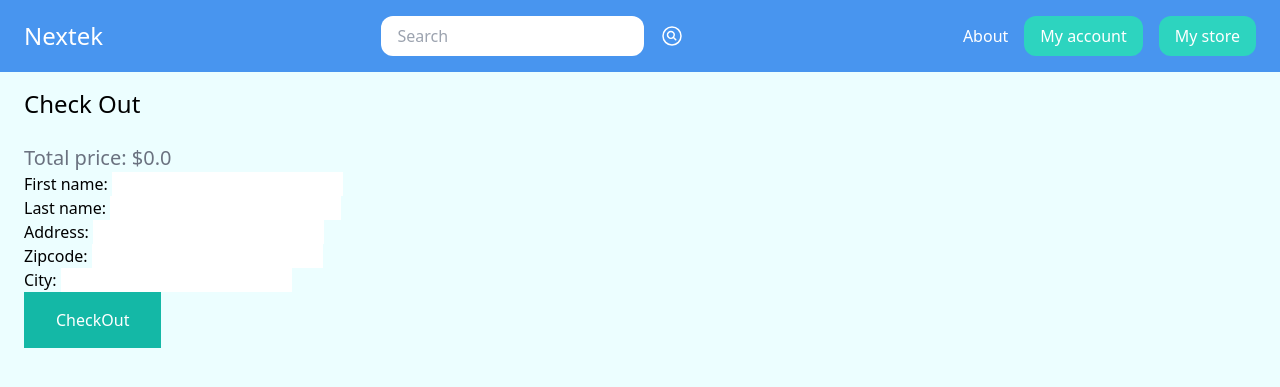
After one commit to ruben-duarte/Nextek-django-ecommerce, a Django app: page /cart/checkout/ in a window 1280 px wide. The commit adds this page. Shown: the top 387 px of the page. Run offline with Django 4.2, Linux system fonts and the light colour scheme; the visitor is signed in with stand-in values (Sample User, id 1); data that the repository does not hold is empty; some libraries are stand-ins or nearby versions.

Commit message:
check out page created

```diff
--- a/nextek/settings.py
+++ b/nextek/settings.py
@@ -30,6 +30,7 @@ ALLOWED_HOSTS = []
 CART_SESSION_ID = 'cart'
 SESSION_COOKIE_AGE = 86400
 
+LOGIN_URL = 'login'
 LOGIN_REDIRECT_URL = 'myaccount'
 LOGOUT_REDIRECT_URL = 'frontpage'
 
--- a/store/admin.py
+++ b/store/admin.py
@@ -1,6 +1,8 @@
 from django.contrib import admin
 
-from .models import Category, Product
+from .models import Category, Product, Order, OrderItem
 
 admin.site.register(Category)
 admin.site.register(Product)
+admin.site.register(Order)
+admin.site.register(OrderItem)
--- a/store/cart.py
+++ b/store/cart.py
@@ -47,6 +47,10 @@ class Cart(object):
 
             self.save()
 
+    def clear(self):
+        del self.session[settings.CART_SESSION_ID]
+        self.session.modified = True
+
     def get_total_cost(self):
         for p in self.cart.keys():
             self.cart[str(p)]['product'] = Product.objects.get(pk=p)
--- a/store/forms.py
+++ b/store/forms.py
@@ -1,6 +1,11 @@
 from django import forms
 
-from .models import Product
+from .models import Product, Order
+
+class OrderForm(forms.ModelForm):
+    class Meta:
+        model = Order
+        fields =('first_name', 'last_name', 'address', 'zipcode', 'city',)
 
 class ProductForm(forms.ModelForm):
     class Meta:
--- a/store/models.py
+++ b/store/models.py
@@ -71,3 +71,23 @@ class Product(models.Model):
         thumbnail = File(thumb_io, name=name)
 
         return thumbnail
+
+class Order(models.Model):
+        first_name = models.CharField(max_length=255)
+        last_name = models.CharField(max_length=255)
+        address = models.CharField(max_length=255)
+        zipcode = models.CharField(max_length=255)
+        city = models.CharField(max_length=255)
+        email = models.CharField(max_length=255)
+        phone = models.CharField(max_length=255)
+        paid_amount = models.IntegerField(blank=True, null=True)
+        is_paid = models.BooleanField(default=False)
+        merchant_id = models.CharField(max_length=255)
+        created_by = models.ForeignKey(User, related_name='orders', on_delete=models.SET_NULL, null=True)
+        created_at = models.DateTimeField(auto_now_add=True)
+
+class OrderItem(models.Model):
+        order = models.ForeignKey(Order, related_name='items', on_delete=models.CASCADE)
+        product = models.ForeignKey( Product, related_name='items', on_delete=models.CASCADE)
+        price = models.IntegerField()
+        quantity = models.IntegerField(default=1)
--- a/store/templates/store/cart_view.html
+++ b/store/templates/store/cart_view.html
@@ -41,6 +41,6 @@
 
         <hr class="mt-4 mb-4">
 
-        <a href="#" class="inline-block px-8 py-4 bg-teal-500 text-white">CheckOut</a>
+        <a href="{% url 'checkout' %}" class="inline-block px-8 py-4 bg-teal-500 text-white">CheckOut</a>
 
 {% endblock  %}
--- /dev/null
+++ b/store/templates/store/checkout.html
@@ -0,0 +1,18 @@
+{% extends 'core/base.html' %}
+
+{% block title  %} Chekc Out {% endblock  %}
+
+{% block content %}
+    <h1 class="mb-6 text-2xl">Check Out</h1>
+
+    <h2 class="text-xl text-gray-500">Total price:  ${{ cart.get_total_cost }} </h2>
+
+    <form method="post" action=".">
+            {% csrf_token %}
+
+            {{ form.as_p }}
+            <button href="{% url 'checkout' %}" class="inline-block px-8 py-4 bg-teal-500 text-white">CheckOut</button>
+
+    </form>
+
+{% endblock  %}
--- a/store/urls.py
+++ b/store/urls.py
@@ -8,6 +8,7 @@ urlpatterns = [
     path('change-quantity/<str:product_id>/', views.change_quantity, name='change_quantity'),
     path('remove-from-cart/<str:product_id>/', views.remove_from_cart, name='remove_from_cart'),
     path('cart/', views.cart_view, name='cart_view'),
+    path('cart/checkout/', views.checkout, name='checkout'),
     path('<slug:slug>/', views.category_detail, name='category_detail'),
     path('<slug:category_slug>/<slug:slug>/', views.product_detail, name='product_detail'),
 
--- a/store/views.py
+++ b/store/views.py
@@ -1,8 +1,10 @@
+from django.contrib.auth.decorators import login_required
 from django.db.models import Q
 from django.shortcuts import render, get_object_or_404, redirect
 
 from .cart import Cart
-from .models import Product,Category
+from .forms import OrderForm
+from .models import Product,Category, OrderItem
 
 def add_to_cart(request, product_id):
     cart =Cart(request)
@@ -33,8 +35,46 @@ def remove_from_cart(request, product_id):
 def cart_view(request):
     cart = Cart(request)
 
+
     return render(request, 'store/cart_view.html', {
         'cart': cart,
+    })
+
+@login_required
+def checkout(request):
+    cart = Cart(request)
+
+    if request.method == 'POST':
+        form = OrderForm(request.POST)
+
+        if form.is_valid():
+            total_price = 0
+
+            for item in cart:
+                product = item['product']
+                total_price += product.price * int(item['quantity'])
+
+            order = form.save(commit=False)
+            order.created_by = request.user
+            order.paid_amount = total_price
+            order.save()
+
+            for item in cart:
+                product = item['product']
+                quantity = int(item['quantity'])
+                price = product.price * quantity
+
+                item = OrderItem.objects.create(order=order, product=product, quantity=quantity, price=price)
+
+            cart.clear()
+
+            return redirect('myaccount')
+    else:
+         form = OrderForm()
+
+    return render(request, 'store/checkout.html', {
+        'cart': cart,
+        'form': form,
     })
 
 def search(request):
```
Also changed, not shown: store/migrations/0007_order_orderitem.py (added).
